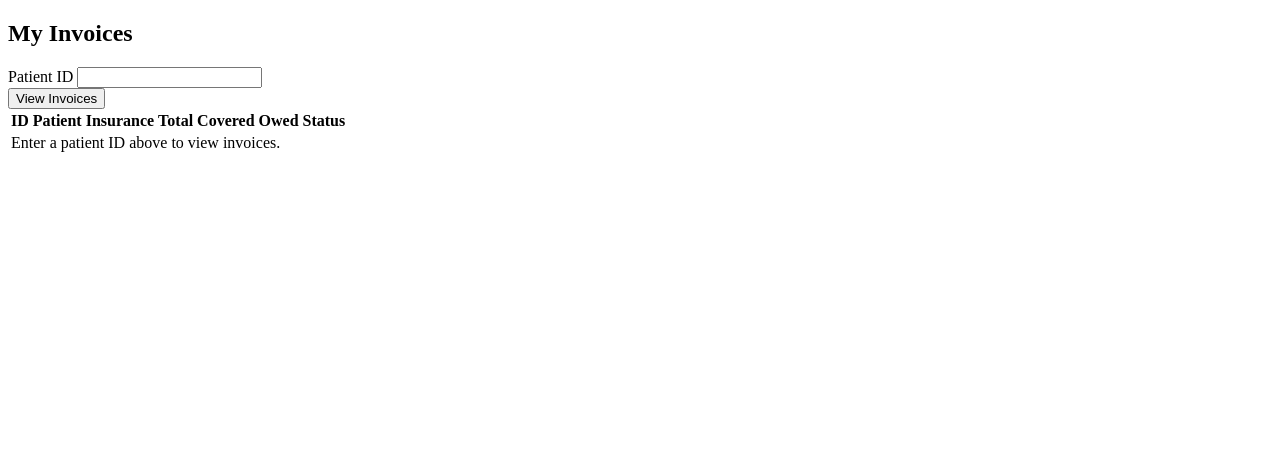
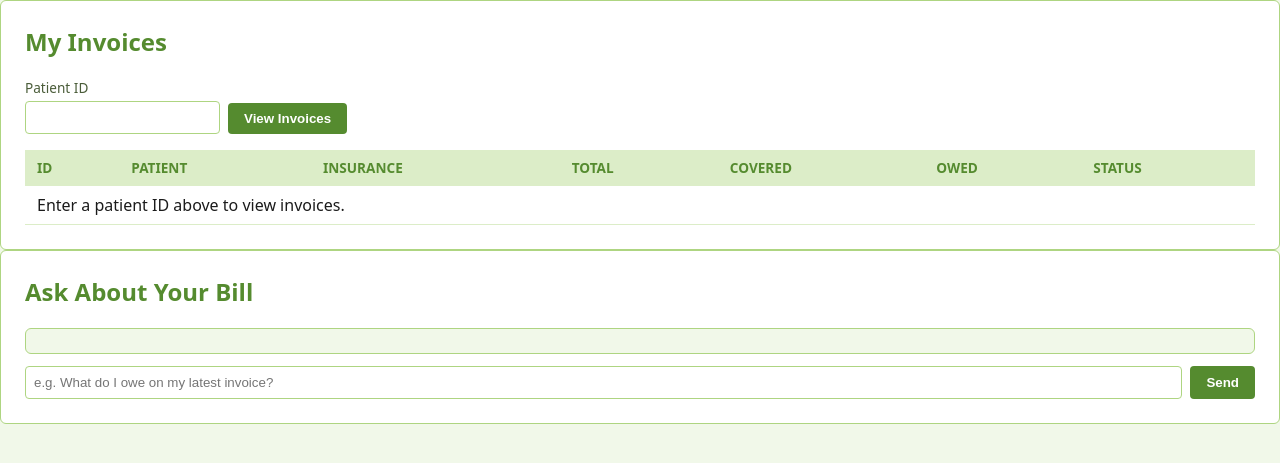
Before and after one commit to samarra-prahlad/ASD-Group24, a Flask app: template 4-samarra-billing/frontend/templates/tabs/patient.html in a window 1280 px wide. Shown: the top 463 px of the page. Run offline with Flask 3, Linux system fonts and the light colour scheme; the template is opened without the code that fills it, so the values that code supplies are empty; some libraries are stand-ins or nearby versions.

Commit message:
finished my ai chatbot for patient side

```diff
--- a/4-samarra-billing/backend/app.py
+++ b/4-samarra-billing/backend/app.py
@@ -1,5 +1,6 @@
 from flask import Flask, jsonify, request
 from flask_cors import CORS
+from markupsafe import escape
 import os
 import requests
 
@@ -10,8 +11,18 @@ DATABASE_SERVICE_URL = os.environ.get("DATABASE_SERVICE_URL", "http://billing-da
 APPOINTMENTS_DATABASE_API_URL = os.environ.get("APPOINTMENTS_DATABASE_API_URL", "http://appointments-backend:5001")
 PHARMACY_DATABASE_API_URL = os.environ.get("PHARMACY_DATABASE_API_URL", "http://pharmacy-backend:5003")
 WARDBED_DATABASE_API_URL = os.environ.get("WARDBED_DATABASE_API_URL", "http://wardbed-backend:5006")
+OLLAMA_BASE_URL = os.environ.get("OLLAMA_BASE_URL", "http://host.docker.internal:11434/v1")
+OLLAMA_MODEL = os.environ.get("OLLAMA_MODEL", "qwen2.5:0.5b")
 
+AI_TIMEOUT = 30  # seconds - LLM responses are slower than normal service calls
 REQUEST_TIMEOUT = 3  # seconds - fail fast to mock rather than hang if a teammate's service is down
+
+AI_SYSTEM_PROMPT = (
+    "You are a helpful billing assistant for a healthcare application. "
+    "Answer questions about invoices, insurance coverage, and billing status "
+    "concisely and in plain language. If you don't have enough information "
+    "to answer, say so rather than guessing."
+)
 
 
 def proxy_get(url):
@@ -136,6 +147,7 @@ def get_insurance_providers():
     body, status = proxy_get(f"{DATABASE_SERVICE_URL}/insurance-providers")
     return jsonify(body), status
 
+
 # ---------------------------------------------------------------------------
 # HTML fragment endpoint for the HTMX frontend
 #
@@ -176,6 +188,8 @@ def get_invoices_html():
         return "<tr><td colspan='7'>Error loading invoices.</td></tr>", status
 
     return render_invoice_rows(body)
+
+
 # ---------------------------------------------------------------------------
 # Business logic: generate an invoice by pulling costs from other services
 # ---------------------------------------------------------------------------
@@ -226,6 +240,78 @@ def generate_invoice():
     return jsonify(result), 201
 
 
+# ---------------------------------------------------------------------------
+# AI-Mode: Frontend -> Backend/API -> Ollama -> LLM
+# ---------------------------------------------------------------------------
+
+def call_ollama(user_message):
+    """
+    Sends the user's message to Ollama's OpenAI-compatible chat completions
+    endpoint. Returns (reply_text, error_message) - exactly one is None.
+    """
+    try:
+        response = requests.post(
+            f"{OLLAMA_BASE_URL}/chat/completions",
+            json={
+                "model": OLLAMA_MODEL,
+                "messages": [
+                    {"role": "system", "content": AI_SYSTEM_PROMPT},
+                    {"role": "user", "content": user_message},
+                ],
+            },
+            timeout=AI_TIMEOUT,
+        )
+    except requests.exceptions.RequestException:
+        return None, "AI service is unreachable"
+
+    if response.status_code != 200:
+        return None, "AI service returned an error"
+
+    try:
+        reply = response.json()["choices"][0]["message"]["content"]
+    except (KeyError, IndexError, ValueError):
+        return None, "Unexpected AI response format"
+
+    return reply, None
+
+
+@app.post("/ai/chat")
+def ai_chat():
+    data = request.get_json()
+
+    if not data or "message" not in data or not data["message"].strip():
+        return jsonify({"error": "message is required"}), 400
+
+    reply, error = call_ollama(data["message"])
+
+    if error:
+        return jsonify({"error": error}), 503
+
+    return jsonify({"reply": reply})
+
+
+@app.post("/ai/chat/html")
+def ai_chat_html():
+    """
+    HTML fragment version for the HTMX chat widget. Appends a user bubble and
+    an assistant bubble to the chat log on each request.
+    """
+    user_message = request.form.get("message", "").strip()
+
+    if not user_message:
+        return "<div class='chat-msg chat-error'>Please enter a message.</div>", 400
+
+    reply, error = call_ollama(user_message)
+
+    user_bubble = f"<div class='chat-msg chat-user'><strong>You:</strong> {escape(user_message)}</div>"
+
+    if error:
+        return f"{user_bubble}<div class='chat-msg chat-error'>{escape(error)}</div>", 503
+
+    bot_bubble = f"<div class='chat-msg chat-bot'><strong>Assistant:</strong> {escape(reply)}</div>"
+    return f"{user_bubble}{bot_bubble}"
+
+
 # run application
 if __name__ == "__main__":
     app.run(
--- a/4-samarra-billing/frontend/css/styles.css
+++ b/4-samarra-billing/frontend/css/styles.css
@@ -0,0 +1,221 @@
+/*
+  Billing & Insurance frontend styling.
+  Matches Group 24's confirmed shared theme (Option 3 - light green palette).
+*/
+
+:root {
+    --color-bg: #f1f8e9;
+    --color-panel: #dcedc8;
+    --color-mid: #aed581;
+    --color-accent: #81c784;
+    --color-dark: #558b2f;
+    --color-text: #1b1b1b;
+    --color-muted: #4b5d3a;
+}
+
+* {
+    box-sizing: border-box;
+}
+
+body {
+    margin: 0;
+    font-family: system-ui, -apple-system, "Segoe UI", sans-serif;
+    background: var(--color-bg);
+    color: var(--color-text);
+}
+
+.app-shell {
+    max-width: 1600px;
+    margin: 0 auto;
+    padding: 2rem 1rem;
+}
+
+.app-header {
+    text-align: center;
+    margin-bottom: 1.5rem;
+}
+
+.app-header h1 {
+    margin: 0 0 0.25rem 0;
+    color: var(--color-dark);
+}
+
+.app-header p {
+    margin: 0;
+    color: var(--color-muted);
+}
+
+.tab-shell {
+    display: flex;
+    flex-direction: column;
+}
+
+.tab-nav {
+    display: flex;
+    gap: 0.5rem;
+    margin-bottom: 1rem;
+}
+
+.tab-btn {
+    flex: 1;
+    padding: 0.75rem 1rem;
+    background: var(--color-panel);
+    color: var(--color-muted);
+    border: 1px solid var(--color-mid);
+    border-radius: 6px;
+    cursor: pointer;
+    font-size: 1rem;
+}
+
+.tab-btn.is-active {
+    background: var(--color-accent);
+    color: #ffffff;
+    border-color: var(--color-dark);
+}
+
+.tab-content {
+    position: relative;
+    min-height: 450px;
+}
+
+.tab-frame {
+    display: none;
+    width: 100%;
+    min-height: 450px;
+    border: 1px solid var(--color-mid);
+    border-radius: 6px;
+    background: #ffffff;
+}
+
+.tab-frame.is-active {
+    display: block;
+}
+
+.card {
+    background: #ffffff;
+    border: 1px solid var(--color-mid);
+    border-radius: 6px;
+    padding: 1.5rem;
+}
+
+.card h2 {
+    margin-top: 0;
+    color: var(--color-dark);
+}
+
+.invoice-table {
+    width: 100%;
+    border-collapse: collapse;
+    margin-top: 1rem;
+}
+
+.invoice-table th,
+.invoice-table td {
+    text-align: left;
+    padding: 0.5rem 0.75rem;
+    border-bottom: 1px solid var(--color-panel);
+}
+
+.invoice-table th {
+    background: var(--color-panel);
+    color: var(--color-dark);
+    font-weight: 600;
+    font-size: 0.85rem;
+    text-transform: uppercase;
+}
+
+.patient-form {
+    display: flex;
+    gap: 0.5rem;
+    align-items: end;
+    margin-bottom: 1rem;
+}
+
+.patient-form label {
+    display: block;
+    font-size: 0.85rem;
+    color: var(--color-muted);
+    margin-bottom: 0.25rem;
+}
+
+.patient-form input {
+    padding: 0.5rem;
+    background: #ffffff;
+    color: var(--color-text);
+    border: 1px solid var(--color-mid);
+    border-radius: 4px;
+}
+
+.patient-form button {
+    padding: 0.5rem 1rem;
+    background: var(--color-dark);
+    color: #ffffff;
+    border: none;
+    border-radius: 4px;
+    font-weight: 600;
+    cursor: pointer;
+}
+
+.patient-form button:hover {
+    background: var(--color-accent);
+}
+
+.chat-log {
+    max-height: 450px;
+    overflow-y: auto;
+    border: 1px solid var(--color-mid);
+    border-radius: 6px;
+    padding: 0.75rem;
+    margin-bottom: 0.75rem;
+    background: var(--color-bg);
+}
+
+.chat-msg {
+    padding: 0.5rem 0.75rem;
+    border-radius: 6px;
+    margin-bottom: 0.5rem;
+    line-height: 1.4;
+}
+
+.chat-msg.chat-user {
+    background: var(--color-panel);
+}
+
+.chat-msg.chat-bot {
+    background: #ffffff;
+    border: 1px solid var(--color-mid);
+}
+
+.chat-msg.chat-error {
+    background: #fdecea;
+    color: #b3261e;
+    border: 1px solid #f5c6c3;
+}
+
+.chat-form {
+    display: flex;
+    gap: 0.5rem;
+}
+
+.chat-form input {
+    flex: 1;
+    padding: 0.5rem;
+    background: #ffffff;
+    color: var(--color-text);
+    border: 1px solid var(--color-mid);
+    border-radius: 4px;
+}
+
+.chat-form button {
+    padding: 0.5rem 1rem;
+    background: var(--color-dark);
+    color: #ffffff;
+    border: none;
+    border-radius: 4px;
+    font-weight: 600;
+    cursor: pointer;
+}
+
+.chat-form button:hover {
+    background: var(--color-accent);
+}
--- a/4-samarra-billing/frontend/templates/tabs/patient.html
+++ b/4-samarra-billing/frontend/templates/tabs/patient.html
@@ -40,5 +40,20 @@
         </tbody>
     </table>
 </div>
+
+<div class="card">
+    <h2>Ask About Your Bill</h2>
+    <div id="chat-log" class="chat-log"></div>
+    <form
+        class="chat-form"
+        hx-post="http://localhost:5004/ai/chat/html"
+        hx-target="#chat-log"
+        hx-swap="beforeend"
+        hx-on::after-request="this.reset()"
+    >
+        <input type="text" name="message" placeholder="e.g. What do I owe on my latest invoice?" required>
+        <button type="submit">Send</button>
+    </form>
+</div>
 </body>
 </html>
```
Also changed, not shown: 1 other file.
